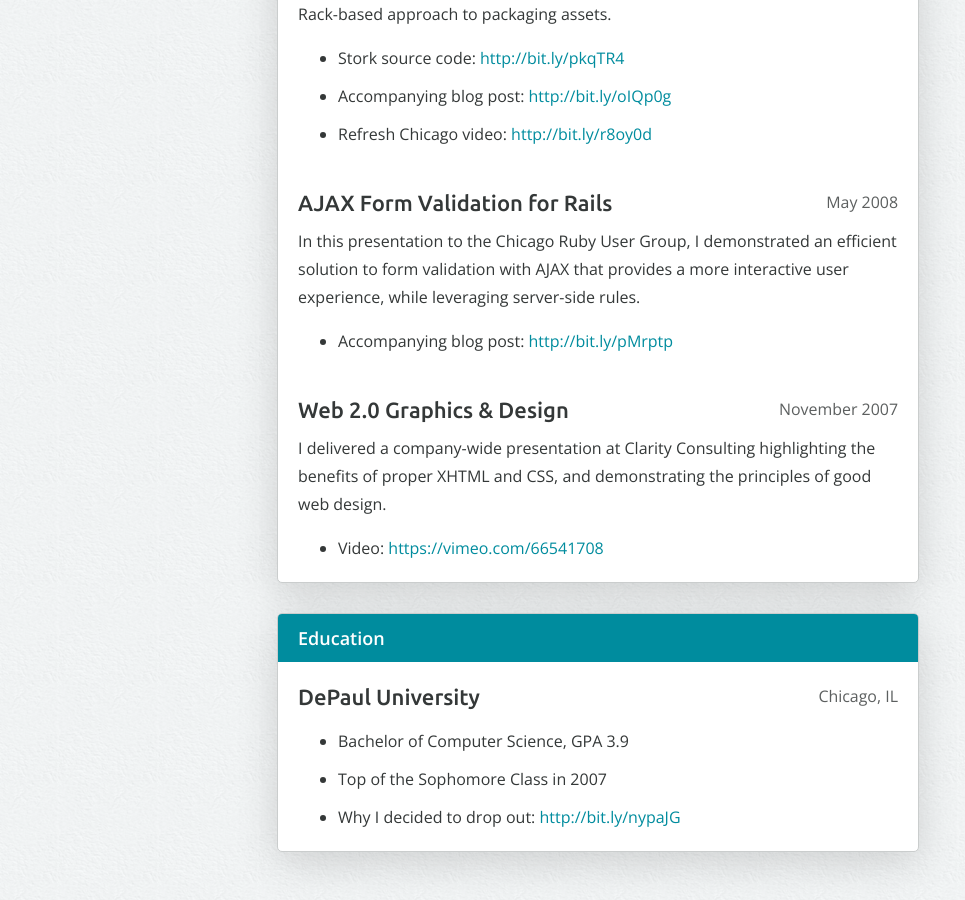
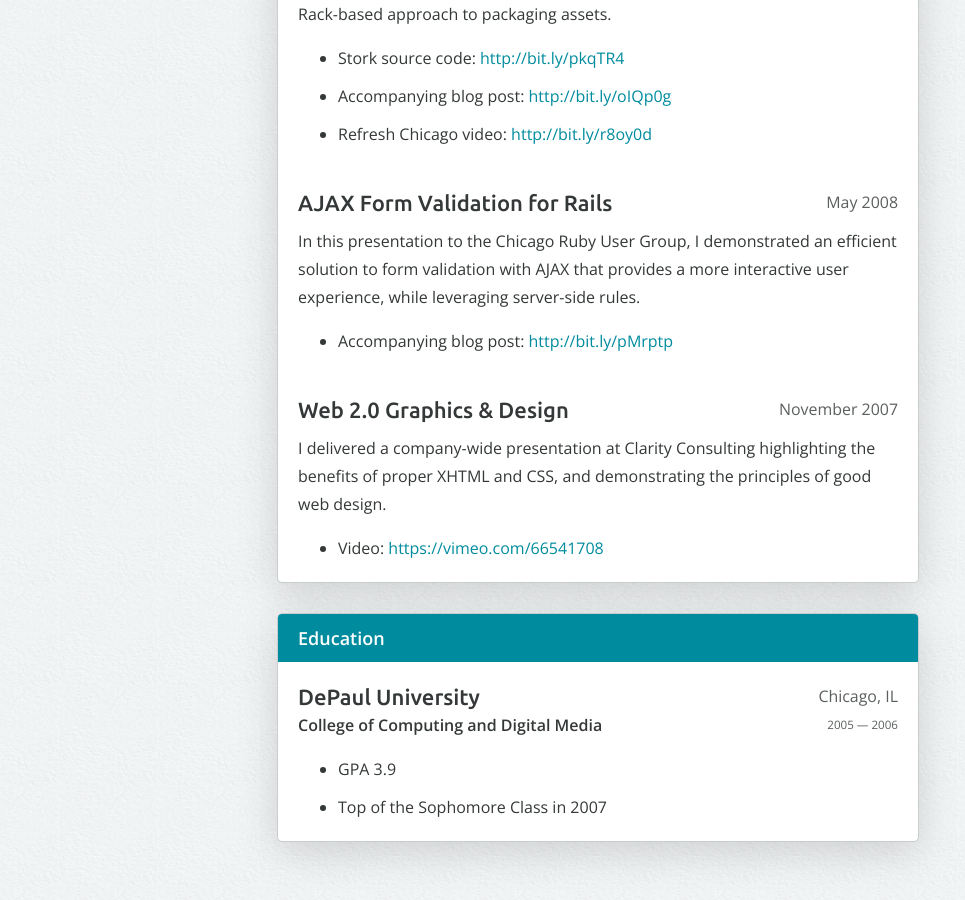
Before and after one commit to avand/avand.github.com, a Jekyll site: the page built from resume.html, in a window 1280 px wide and 900 px high, scrolled down 4667 px. Shown: the whole window, without its empty margins (42-1007 px from the left). Built offline with Jekyll 4.4.1, drawn with Linux system fonts in a browser that asks for light colours.

Commit message:
Re-doing education section per Eric's feedback

```diff
--- a/resume.html
+++ b/resume.html
@@ -515,13 +515,14 @@ title: Resume
       <span class="location">Chicago, IL</span>
     </h2>
 
+    <h3>
+      College of Computing and Digital Media
+      <time>2005 — 2006</time>
+    </h3>
+
     <ul>
-      <li>Bachelor of Computer Science, GPA 3.9</li>
+      <li>GPA 3.9</li>
       <li>Top of the Sophomore Class in 2007</li>
-      <li>
-        Why I decided to drop out:
-        <a href="http://bit.ly/nypaJG" target="_blank">http://bit.ly/nypaJG</a>
-      </li>
     </ul>
   </article>
 </section>
```
